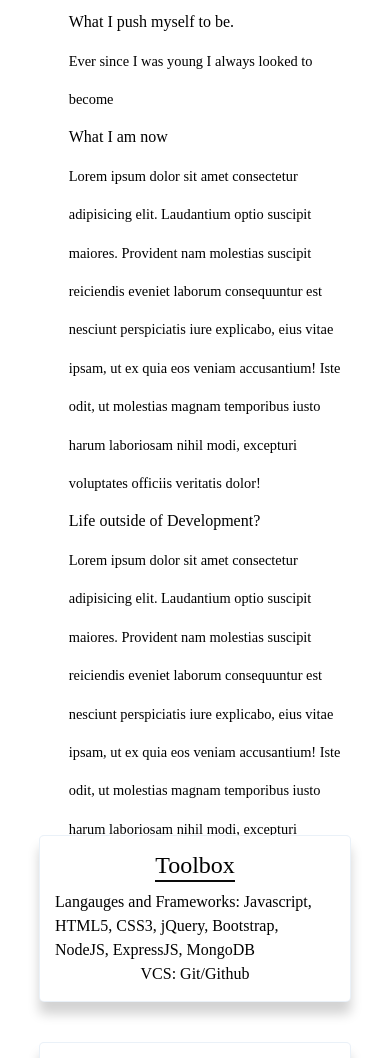
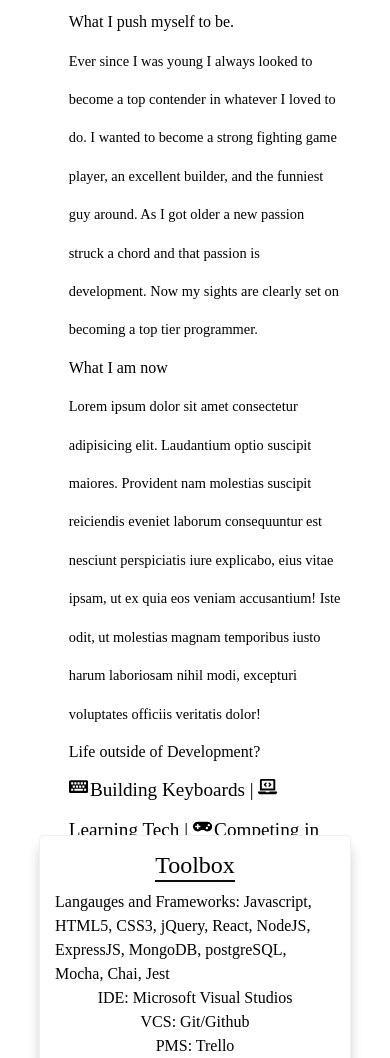
Before and after one commit to NikolasMsomething/Portfolio-Nik, a Gatsby site: page / in a window 390 px wide. Shown: the part 942-2000 px from the top of the page. Built offline with nearby package versions, Linux system fonts and the light colour scheme; Gatsby itself is replaced by a stand-in of ours.

Commit message:
Projects responsiveness working on

```diff
--- a/src/components/AboutMe.js
+++ b/src/components/AboutMe.js
@@ -1,6 +1,14 @@
 import React from 'react';
 import Img from 'gatsby-image';
 import styled from 'styled-components';
+import {
+	FaGamepad,
+	FaKeyboard,
+	FaLaughBeam,
+	FaLaptopCode,
+	FaRunning,
+	FaPlaneDeparture
+} from 'react-icons/fa';
 
 export default function({ data }) {
 	return (
@@ -14,7 +22,12 @@ export default function({ data }) {
 						<div>
 							<AboutMidSectionH2>What I push myself to be.</AboutMidSectionH2>
 							<AboutMidSectionP>
-								Ever since I was young I always looked to become{' '}
+								Ever since I was young I always looked to become a top contender
+								in whatever I loved to do. I wanted to become a strong fighting
+								game player, an excellent builder, and the funniest guy around.
+								As I got older a new passion struck a chord and that passion is
+								development. Now my sights are clearly set on becoming a top
+								tier programmer.
 							</AboutMidSectionP>
 						</div>
 						<div>
@@ -31,16 +44,21 @@ export default function({ data }) {
 						</div>
 						<div>
 							<AboutMidSectionH2>
-								Life outside of Development?
+								<span className="for-fun-title">
+									Life outside of Development?
+								</span>
 							</AboutMidSectionH2>
 							<AboutMidSectionP>
-								Lorem ipsum dolor sit amet consectetur adipisicing elit.
-								Laudantium optio suscipit maiores. Provident nam molestias
-								suscipit reiciendis eveniet laborum consequuntur est nesciunt
-								perspiciatis iure explicabo, eius vitae ipsam, ut ex quia eos
-								veniam accusantium! Iste odit, ut molestias magnam temporibus
-								iusto harum laboriosam nihil modi, excepturi voluptates officiis
-								veritatis dolor!
+								<span className="for-fun-box">
+									<FaKeyboard />
+									Building Keyboards | <FaLaptopCode /> Learning Tech |{' '}
+									<FaGamepad />
+									Competing in Video Games |
+									<FaRunning /> Running |
+									<FaPlaneDeparture /> Travelling |
+									<FaLaughBeam />
+									Laughing
+								</span>
 							</AboutMidSectionP>
 						</div>
 					</AboutMidText>
@@ -97,7 +115,7 @@ const AboutMidText = styled.div`
 	line-height: 2.4rem;
 	max-height: 800px;
 	flex: 1;
-	@media (max-width: 900px) {
+	@media (max-width: 650px) {
 	}
 `;
 
@@ -116,4 +134,15 @@ const AboutMidSectionP = styled.p`
 	@media (max-width: 1024px) {
 		font-size: 0.9rem;
 	}
+
+	.for-fun-title {
+		font-size: 1.4rem;
+	}
+
+	.for-fun-box {
+		font-size: 1.2rem;
+		svg {
+			margin-right: 2px;
+		}
+	}
 `;
--- a/src/components/Contact.js
+++ b/src/components/Contact.js
@@ -32,8 +32,8 @@ export default function() {
 }
 
 let ContactContainer = styled.section`
-	padding-bottom: 40px;
-	padding-top: 1%;
+	padding-bottom: 6%;
+	padding-top: 3%;
 	svg {
 		width: 4em;
 		height: 4em;
--- a/src/components/Hero.js
+++ b/src/components/Hero.js
@@ -49,7 +49,7 @@ const Main = styled.div`
 	margin-right: -50%;
 	z-index: 94;
 	h1 {
-		font-size: 4rem;
+		font-size: 3.6rem;
 		font-weight: 400;
 		color: white;
 		font-family: Lora;
@@ -58,20 +58,21 @@ const Main = styled.div`
 
 	p {
 		font-family: Lora;
-		font-size: 3rem;
+		font-size: 2.8rem;
 		color: white;
 		cursor: pointer;
 		margin-top: 10px;
 	}
 
-	@media (max-width: 600px) {
+	@media (max-width: 780px) {
 		h1 {
-			font-size: 2rem;
+			font-size: 1.8rem;
 			color: white;
 			font-family: Lora;
 		}
 
 		p {
+			font-size: 1rem;
 		}
 	}
 `;
--- a/src/components/Projects.js
+++ b/src/components/Projects.js
@@ -108,7 +108,7 @@ const ProjectsContainer = styled.section`
 			flex: 4;
 			display: flex;
 			flex-direction: column;
-			justify-content: space-evenly;
+			justify-content: space-around;
 			p {
 				font-family: Raleway;
 				padding-left: 2%;
@@ -120,7 +120,7 @@ const ProjectsContainer = styled.section`
 			flex: 4;
 			display: flex;
 			flex-direction: column;
-			justify-content: space-evenly;
+			justify-content: space-around;
 			p {
 				font-family: Raleway;
 				padding-left: 2%;
--- a/src/components/Toolbox.js
+++ b/src/components/Toolbox.js
@@ -7,36 +7,42 @@ export default function() {
 			<div className="box">
 				<h5>Toolbox</h5>
 				<p>
-					Langauges and Frameworks: Javascript, HTML5, CSS3, jQuery, Bootstrap,
-					NodeJS, ExpressJS, MongoDB
+					<span>Langauges and Frameworks</span>: Javascript, HTML5, CSS3,
+					jQuery, React, NodeJS, ExpressJS, MongoDB, postgreSQL, Mocha, Chai,
+					Jest
 				</p>
-				<p>VCS: Git/Github</p>
+				<p>
+					<span>IDE</span>: Microsoft Visual Studios
+				</p>
+				<p>
+					<span>VCS</span>: Git/Github
+				</p>
+				<p>
+					<span>PMS</span>: Trello
+				</p>
 			</div>
 			<div className="box-2">
-				<h5>Toolbox</h5>
+				<h5>Learning</h5>
 				<p>
-					Langauges and Frameworks: Javascript, HTML5, CSS3, jQuery, Bootstrap,
-					NodeJS, ExpressJS, MongoDB
+					Currently: Vue.js, CSS Grid, <br />
+					Future: PWA, AWS APIs, Python, Django, Ruby, Rails
 				</p>
-				<p>VCS: Git/Github</p>
-				<p>VCS: Git/Github</p>
-				<p>VCS: Git/Github</p>
 			</div>
 			<div className="box">
-				<h5>Toolbox</h5>
+				<h5>Building</h5>
 				<p>
-					Langauges and Frameworks: Javascript, HTML5, CSS3, jQuery, Bootstrap,
-					NodeJS, ExpressJS, MongoDB
+					1 | Focusing my attention on creating an app with a fellow engineer of
+					mine that facilitates the needs of plant lovers alike.
 				</p>
 				<p>
-					Langauges and Frameworks: Javascript, HTML5, CSS3, jQuery, Bootstrap,
-					NodeJS, ExpressJS, MongoDB
+					{' '}
+					2 | Working on a small game that features socket.io and p2p
+					connections.{' '}
 				</p>
 				<p>
-					Langauges and Frameworks: Javascript, HTML5, CSS3, jQuery, Bootstrap,
-					NodeJS, ExpressJS, MongoDB
+					3 | Constantly updating and upgrading the apps I have worked on.
+					Always on the quest to better them!
 				</p>
-				<p>VCS: Git/Github</p>
 			</div>
 		</ToolBox>
 	);
--- a/src/layouts/layout.js
+++ b/src/layouts/layout.js
@@ -80,7 +80,7 @@ export default class extends Component {
 							<FaCloudMoon />
 						</span>
 					</h3>
-					<h4>Coded by Nikolas</h4>
+					<h4>Nikolas Melgarejo</h4>
 				</Footer>
 			</>
 		);
```
